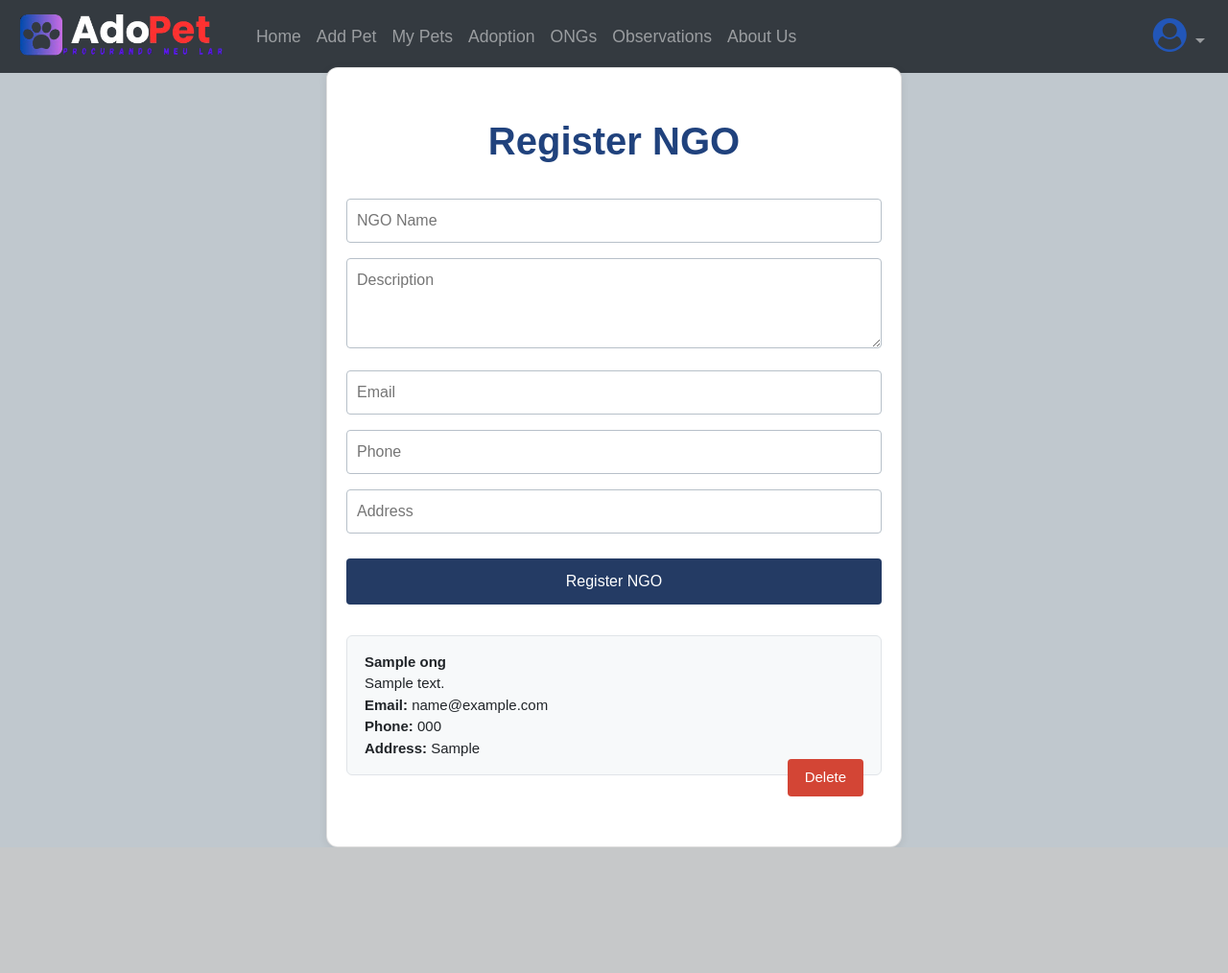
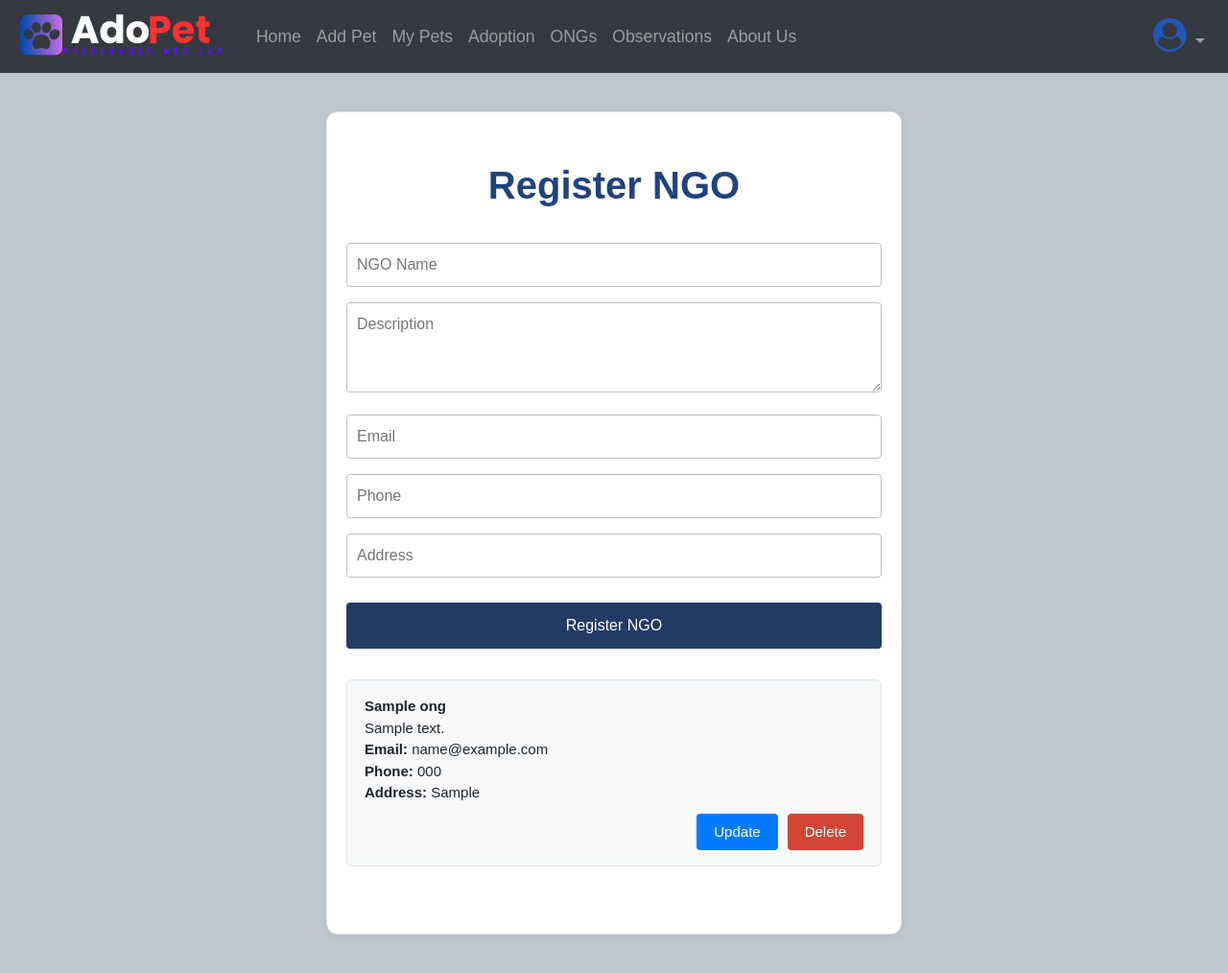
Before and after one commit to gaspardasilva12/Projeto-Web, a Flask app: page /ongs in a window 1280 px wide. Shown: the whole page at 96% size. Before the commit the page ends 883 px from the top, so only its background shows below. Run offline with Flask 3, Linux system fonts and the light colour scheme; a user stored in the database is signed in; tables that the repository leaves empty hold one stand-in row (values such as "Sample post"); some libraries are stand-ins or nearby versions.

```diff
--- a/website/templates/base.html
+++ b/website/templates/base.html
@@ -84,7 +81,7 @@
   </div>
   {% endif %} {% endfor %} {% endif %} {% endwith %}
 
-  <div class="container" style="height: 100vh; display: flex; align-items: center; justify-content: center;">{% block
+  <div class="container" style="min-height: 100vh; display: flex; align-items: center; justify-content: center;">{% block
     content %} {% endblock %}</div>
   <script src="https://code.jquery.com/jquery-3.2.1.slim.min.js"
     integrity="sha384-KJ3o2DKtIkvYIK3UENzmM7KCkRr/rE9/Qpg6aAZGJwFDMVNA/GpGFF93hXpG5KkN"
--- a/website/templates/ongs.html
+++ b/website/templates/ongs.html
@@ -69,6 +69,16 @@
         margin-left: 10px;
     }
 
+    .btn-atualizar {
+        background: #007bff;
+        color: #fff;
+        border: none;
+        border-radius: 4px;
+        padding: 8px 18px;
+        font-size: 15px;
+        margin-left: 10px;
+    }
+
     .no-ongs {
         text-align: center;
         color: #888;
@@ -97,10 +107,16 @@
                 <div><strong>Email:</strong> {{ ong.email }}</div>
                 <div><strong>Phone:</strong> {{ ong.telefone }}</div>
                 <div><strong>Address:</strong> {{ ong.endereco }}</div>
-                <form method="POST" action="{{ url_for('views.excluir_ong') }}" style="display:inline;">
-                    <input type="hidden" name="ong_id" value="{{ ong.id }}">
-                    <button type="button" class="btn-excluir" onclick="confirmarExclusao(this.form)">Delete</button>
-                </form>
+                <div style="margin-top: 10px; text-align: right;">
+                    <form method="GET" action="{{ url_for('views.atualizar_ong') }}" style="display:inline;">
+                        <input type="hidden" name="ong_id" value="{{ ong.id }}">
+                        <button type="submit" class="btn-atualizar">Update</button>
+                    </form>
+                    <form method="POST" action="{{ url_for('views.excluir_ong') }}" style="display:inline;">
+                        <input type="hidden" name="ong_id" value="{{ ong.id }}">
+                        <button type="button" class="btn-excluir" onclick="confirmarExclusao(this.form)">Delete</button>
+                    </form>
+                </div>
             </li>
             {% else %}
             <li class="no-ongs">No NGOs registered.</li>
--- a/website/views.py
+++ b/website/views.py
@@ -1,11 +1,11 @@
-from flask import Blueprint, render_template, request, flash, jsonify, redirect, url_for
+from flask import Blueprint, render_template, request, flash, jsonify, redirect, url_for, current_app
 from flask_login import logout_user, login_required, current_user
 from .models import Observation, Pet, Ong
 from . import db, mail
 import json
 from werkzeug.utils import secure_filename
 import os
-from  flask_mail import Message
+from flask_mail import Message
 
 views = Blueprint('views', __name__)
 UPLOAD_FOLDER = 'website/static/uploads'
@@ -47,37 +47,6 @@ def delete_observation():
         return jsonify({'success': True})
     return jsonify({'success': False})
 
-'''
-views.route('/add-pet', methods=['GET', 'POST'])
-@login_required
-def add_pet():
-    if request.method == 'POST':
-        name = request.form.get('name')
-        species = request.form.get('species')
-        age = request.form.get('age')
-        size = request.form.get('size')
-        description = request.form.get('description')
-        image = request.form.get('image')
-
-        if not name or not species or not age:
-            flash('All fields are required!', category='error')
-        else:
-            new_pet = Pet(
-                name=name,
-                species=species,
-                age=int(age),
-                size=size,
-                description=description,
-                image=image,
-                user_id=current_user.id
-            )
-            db.session.add(new_pet)
-            db.session.commit()
-            flash('Pet added successfully!', category='success')
-            return redirect(url_for('views.my_pets'))
-
-    return render_template("add_pet.html", user=current_user)
-'''
 
 @views.route("/pets", methods=['GET'])
 @login_required
@@ -91,17 +60,20 @@ def get_all_pets():
 
     return render_template("my_pets.html", user=current_user, pets=pets)
 
+
 @views.route('/my-pets', methods=['GET'])
 @login_required
 def my_pets():
     pets = current_user.pets
     return render_template("my_pets.html", user=current_user, pets=pets)
 
+
 @views.route('/pets/<int:pet_id>', methods=['GET'])
 @login_required
 def view_pet(pet_id):
     pet = Pet.query.get_or_404(pet_id)
     return render_template('pet_detail.html', user=current_user, pet=pet)
+
 
 @views.route('/pets/<int:pet_id>/edit', methods=['GET', 'POST'])
 @login_required
@@ -122,6 +94,7 @@ def edit_pet(pet_id):
         return redirect(url_for('views.get_profile'))
     return render_template('edit_pet.html', user=current_user, pet=pet)
 
+
 @views.route('/delete-pet/<int:pet_id>', methods=['POST'])
 @login_required
 def delete_pet(pet_id):
@@ -133,6 +106,7 @@ def delete_pet(pet_id):
     db.session.commit()
     flash('Pet deleted successfully!', 'success')
     return redirect(url_for('views.get_profile'))
+
 
 @views.route('/profile', methods=['GET', 'POST'])
 @login_required
@@ -150,15 +124,13 @@ def get_profile():
         return redirect(url_for('views.get_profile'))
     return render_template("profile.html", user=user, pets=pets)
 
+
 @views.route('/delete-account', methods=['POST'])
 @login_required
 def delete_account():
-    user = current_user._get_current_object()
-    db.session.delete(user)
-    db.session.commit()
-    logout_user()
-    flash('Account deleted successfully!', category='success')
-    return redirect(url_for('auth.login'))
+    flash('Account deleted successfully!', 'success')
+    return redirect(url_for('views.home'))
+
 
 @views.route('/edit-profile', methods=['GET', 'POST'])
 @login_required
@@ -174,14 +146,17 @@ def edit_profile():
         return redirect(url_for('views.get_profile'))
     return render_template('edit_profile.html', user=current_user)
 
+
 @views.route("/about")
 def about():
     return render_template("about.html")
+
 
 @views.route('/adoption')
 def adoption():
     pets = Pet.query.all()
     return render_template('adoption.html', pets=pets)
+
 
 @views.route('/adopt-pet/<int:pet_id>', methods=['POST'])
 @login_required
@@ -194,6 +169,7 @@ def adopt_pet(pet_id):
     else:
         flash('This pet has already been adopted.', category='error')
     return redirect(url_for('views.adoption'))
+
 
 @views.route('/ongs', methods=['GET', 'POST'])
 @login_required
@@ -219,6 +195,7 @@ def listar_ongs():
     ongs = Ong.query.all()
     return render_template('ongs.html', ongs=ongs)
 
+
 @views.route('/excluir_ong', methods=['POST'])
 @login_required
 def excluir_ong():
@@ -229,8 +206,10 @@ def excluir_ong():
         db.session.commit()
     return redirect(url_for('views.listar_ongs'))
 
+
 def allowed_file(filename):
     return '.' in filename and filename.rsplit('.', 1)[1].lower() in ALLOWED_EXTENSIONS
+
 
 @views.route('/add_pet', methods=['GET', 'POST'])
 @login_required
@@ -246,7 +225,7 @@ def add_pet():
         image_file = request.files.get('image')
         if image_file and image_file.filename != '':
             image_filename = secure_filename(image_file.filename)
-            filepath = os.path.join(app.config['UPLOAD_FOLDER'], image_filename)
+            filepath = os.path.join(current_app.config['UPLOAD_FOLDER'], image_filename)
             image_file.save(filepath)
         else:
             # Atribui uma imagem padrão caso nenhuma imagem seja enviada
@@ -270,6 +249,7 @@ def add_pet():
 
     return render_template("add_pet.html", user=current_user)
 
+
 @views.route('/send-email', methods=['POST'])
 @login_required
 def send_email():
@@ -279,10 +259,17 @@ def send_email():
     flash('Recovery email sent!', category='success')
     return redirect(url_for('views.home'))
 
+
 @views.route('/recover_password', methods=['GET', 'POST'])
 def recover_password():
     if request.method == 'POST':
-        # Aqui deve ser implementada a lógica de redefinição da senha.
+        # Implementar a lógica de redefinição da senha.
         flash('Your password has been reset. Please login with your new password.', category='success')
         return redirect(url_for('auth.login'))
     return render_template('recover_password.html')
+
+
+@views.route('/update_ong', methods=['GET', 'POST'])
+def atualizar_ong():
+    # ...existing code...
+    return render_template('update_ong.html')
```
Also changed, not shown: other parts of website/templates/base.html (+6 -32 lines), website/templates/profile.html (+37 -4 lines). Lines whose indentation alone changed are shown as unchanged.
